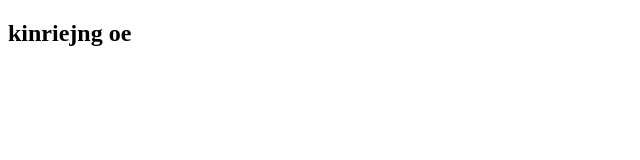
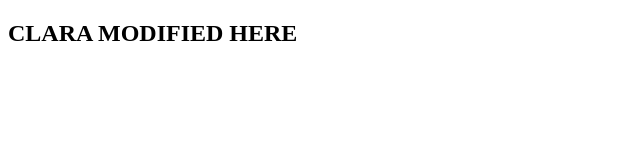
Before and after one commit to rmc3408/CsharpMasterclass, a plain HTML site: page _CLARA/index.html in a window 1280 px wide. Shown: the whole page, without its empty margins (0-640 px from the left). Drawn offline with Linux system fonts and the light colour scheme.

Commit message:
clara change this file by commit online

```diff
--- a/_CLARA/index.html
+++ b/_CLARA/index.html
@@ -4,6 +4,6 @@
     <title></title>
 </head>
 <body>
-    <h2> kinriejng oe</h2>
+    <h2> CLARA MODIFIED HERE </h2>
 </body>
 </html>
```
